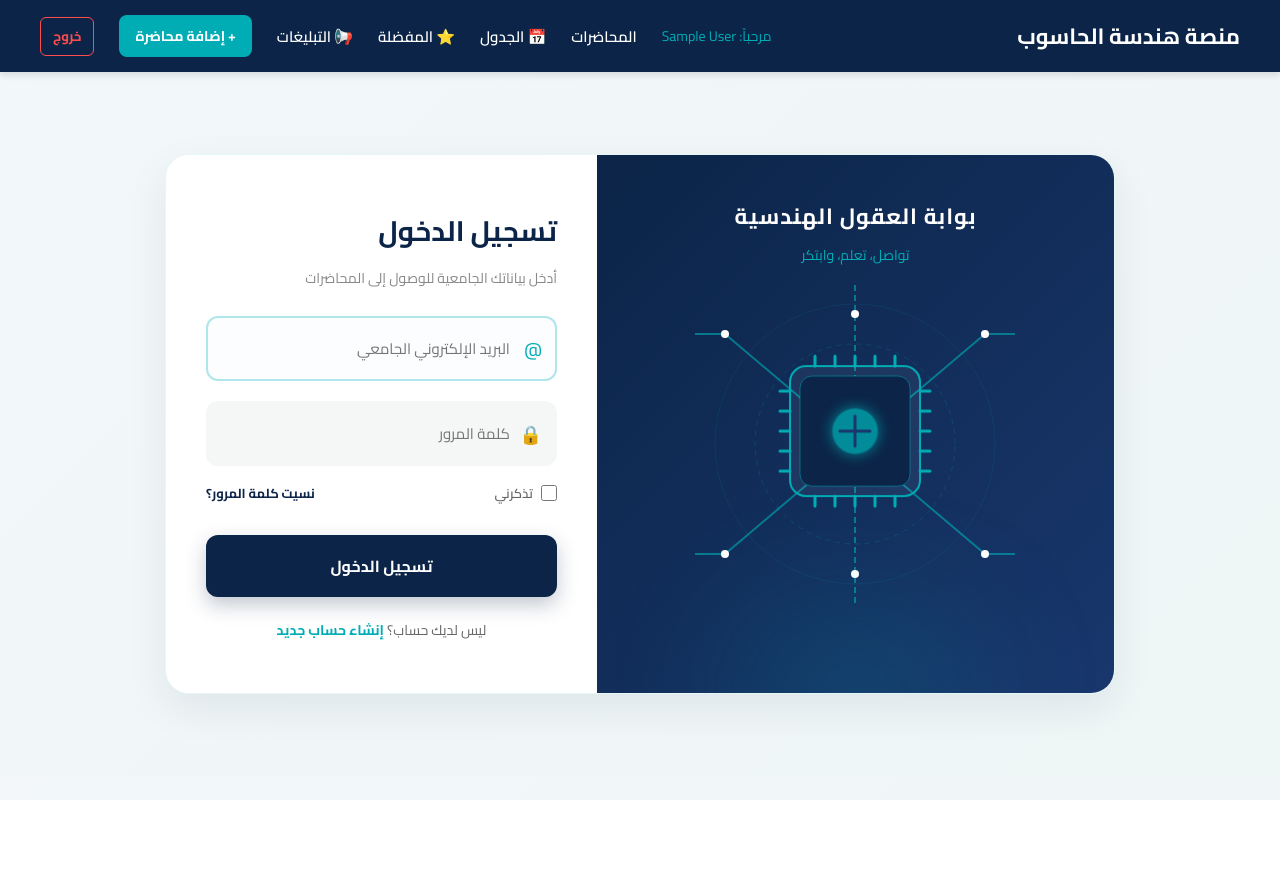
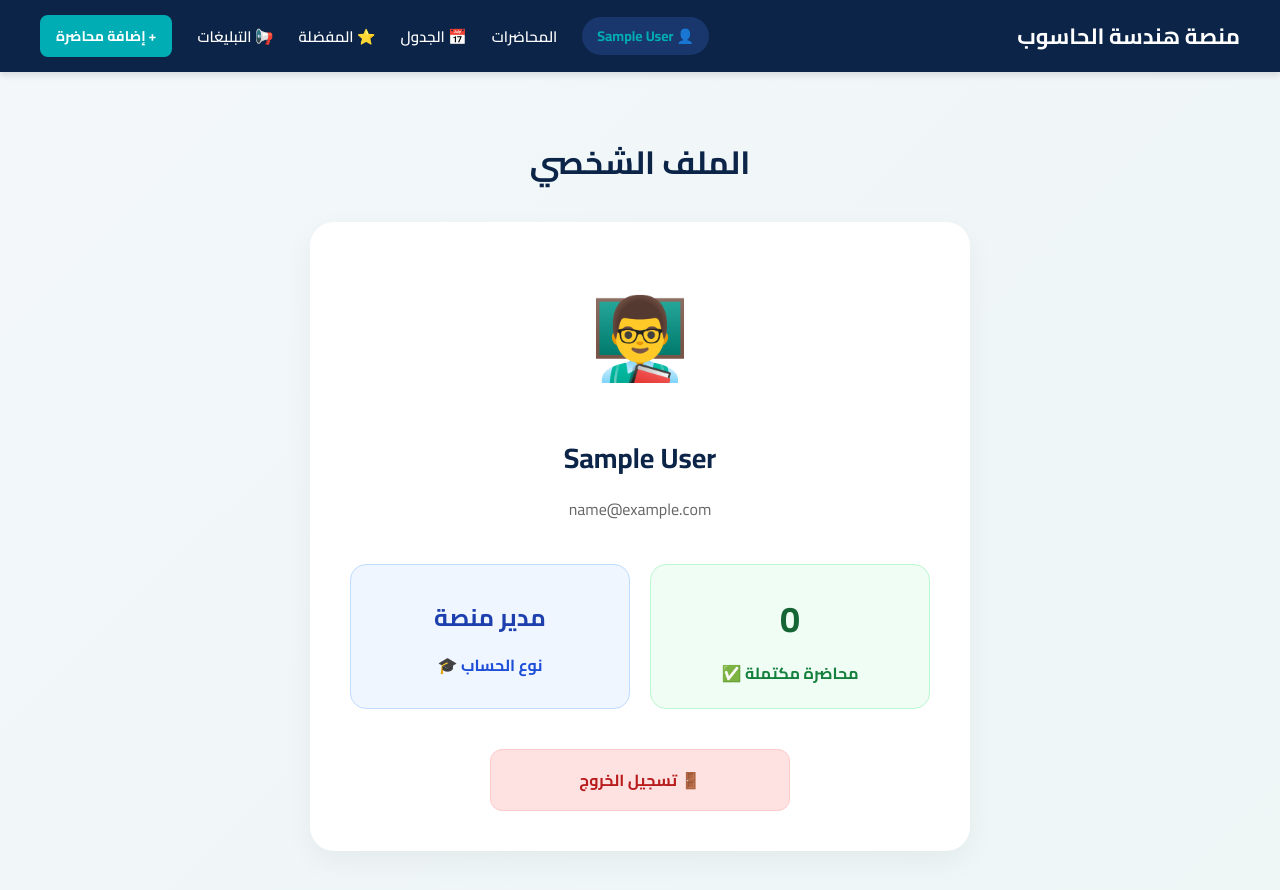
Before and after one commit to tahawaleed177-ops/edu-platform-frontend, a React (Vite) app: page /profile in a window 1280 px wide. Before the commit this address led to /. Shown: the top 890 px of the page. Before the commit the page ends 800 px from the top, so only its background shows below. Built offline with nearby package versions, Linux system fonts and the light colour scheme; no server answers; sample sign-in values are in the browser's storage.

Commit message:
feat: add favorites page and update navbar

```diff
--- a/src/App.jsx
+++ b/src/App.jsx
@@ -12,6 +12,7 @@ import ProtectedRoute from './components/ProtectedRoute';
 import './App.css'; // تأكد من وجود هذا السطر
 import Favorites from './pages/Favorites';
 import Schedule from './pages/Schedule';
+import Profile from './pages/Profile';
 function App() {
   return (
     <AuthProvider>
@@ -25,6 +26,7 @@ function App() {
           <Route path="/forgot-password" element={<ForgotPassword />} />
           <Route path="/schedule" element={ <ProtectedRoute><Schedule /></ProtectedRoute> } />
           <Route path="/favorites" element={ <ProtectedRoute><Favorites /></ProtectedRoute> } />
+          <Route path="/profile" element={ <ProtectedRoute><Profile /></ProtectedRoute> } />
           {/* رابط التبليغات (محمي: للطلاب والأدمن فقط) */}
           <Route
             path="/announcements"
--- a/src/components/Navbar.jsx
+++ b/src/components/Navbar.jsx
@@ -1,15 +1,9 @@
 import React, { useContext } from 'react';
-import { Link, useNavigate } from 'react-router-dom';
+import { Link } from 'react-router-dom';
 import { AuthContext } from '../context/AuthContext';
 
 export default function Navbar() {
-    const { user, logout } = useContext(AuthContext);
-    const navigate = useNavigate();
-
-    const handleLogout = () => {
-        logout();
-        navigate('/'); // العودة لصفحة تسجيل الدخول
-    };
+    const { user } = useContext(AuthContext);
 
     return (
         <nav style={{
@@ -24,18 +18,25 @@ export default function Navbar() {
                     <Link to="/" style={{ color: 'white', textDecoration: 'none', fontSize: '15px', fontWeight: '600' }}>تسجيل الدخول</Link>
                 ) : (
                     <>
-                        <span style={{ color: '#00adb5', fontSize: '14px' }}>
-                            مرحباً: {user.name || user.full_name || user.email}
-                        </span>
+                        {/* === رابط الملف الشخصي الجديد (بدلاً من الترحيب العادي) === */}
+                        <Link to="/profile" style={{
+                            display: 'flex', alignItems: 'center', gap: '8px',
+                            background: '#19376D', padding: '6px 15px', borderRadius: '20px',
+                            color: '#00adb5', textDecoration: 'none', fontSize: '14px', fontWeight: 'bold',
+                            transition: '0.2s'
+                        }}
+                        onMouseOver={(e) => e.currentTarget.style.background = '#112b59'}
+                        onMouseOut={(e) => e.currentTarget.style.background = '#19376D'}
+                        >
+                            👤 {user.name || user.full_name || 'حسابي'}
+                        </Link>
 
                         <Link to="/dashboard" style={{ color: 'white', textDecoration: 'none', fontSize: '15px', fontWeight: '600' }}>المحاضرات</Link>
 
-                        {/* === رابط الجدول الدراسي === */}
                         <Link to="/schedule" style={{ color: 'white', textDecoration: 'none', fontSize: '15px', fontWeight: '600' }}>
                             📅 الجدول
                         </Link>
 
-                        {/* === رابط المفضلة الجديد === */}
                         <Link to="/favorites" style={{ color: 'white', textDecoration: 'none', fontSize: '15px', fontWeight: '600' }}>
                             ⭐ المفضلة
                         </Link>
@@ -56,10 +57,7 @@ export default function Navbar() {
                             </Link>
                         )}
 
-                        <button onClick={handleLogout} style={{
-                            background: 'transparent', border: '1px solid #ff4d4d', color: '#ff4d4d',
-                            padding: '6px 12px', borderRadius: '6px', cursor: 'pointer', fontWeight: 'bold'
-                        }}>خروج</button>
+                        {/* تم حذف زر تسجيل الخروج من هنا لأنه أصبح داخل صفحة الملف الشخصي */}
                     </>
                 )}
             </div>
--- /dev/null
+++ b/src/pages/Profile.jsx
@@ -0,0 +1,76 @@
+import React, { useContext, useEffect, useState } from 'react';
+import axios from 'axios';
+import { AuthContext } from '../context/AuthContext';
+
+export default function Profile() {
+    const { user, logout } = useContext(AuthContext);
+    const [completedCount, setCompletedCount] = useState(0);
+
+    // جلب عدد المحاضرات المكتملة لعرضها في الإحصائيات
+    useEffect(() => {
+        const fetchStats = async () => {
+            try {
+                const token = localStorage.getItem('token');
+                if (!token) return;
+                const res = await axios.get('https://edu-platform-backend-alpha.vercel.app/api/progress', {
+                    headers: { Authorization: `Bearer ${token}` }
+                });
+                if (res.data.success) {
+                    setCompletedCount(res.data.completed.length);
+                }
+            } catch (error) {
+                console.error('Error fetching stats:', error);
+            }
+        };
+        fetchStats();
+    }, []);
+
+    if (!user) return <div style={{textAlign: 'center', padding: '50px', color: '#00adb5'}}>جاري التحميل...</div>;
+
+    return (
+        <div style={{ maxWidth: '700px', margin: '40px auto', padding: '20px', minHeight: '80vh' }}>
+            <div style={{ textAlign: 'center', marginBottom: '30px' }}>
+                <h2 style={{ color: '#0B2447', fontSize: '32px', fontWeight: '900', margin: '0 0 10px 0' }}>الملف الشخصي</h2>
+            </div>
+
+            <div style={{ background: 'white', borderRadius: '24px', padding: '40px', boxShadow: '0 10px 30px rgba(0,0,0,0.05)', textAlign: 'center' }}>
+                <div style={{ fontSize: '80px', marginBottom: '20px' }}>
+                    {user.isAdmin ? '👨‍🏫' : '👨‍💻'}
+                </div>
+
+                <h2 style={{ color: '#0B2447', fontSize: '28px', margin: '0 0 10px 0' }}>
+                    {user.name || user.full_name || 'طالب هندسة'}
+                </h2>
+                <p style={{ color: '#666', fontSize: '16px', marginBottom: '40px' }}>{user.email}</p>
+
+                {/* === قسم الإحصائيات === */}
+                <div style={{ display: 'flex', justifyContent: 'center', gap: '20px', marginBottom: '40px', flexWrap: 'wrap' }}>
+                    <div style={{ background: '#f0fdf4', border: '1px solid #bbf7d0', padding: '20px', borderRadius: '16px', flex: '1', minWidth: '150px' }}>
+                        <h3 style={{ margin: 0, color: '#166534', fontSize: '36px' }}>{completedCount}</h3>
+                        <p style={{ margin: '5px 0 0 0', color: '#15803d', fontWeight: 'bold' }}>محاضرة مكتملة ✅</p>
+                    </div>
+
+                    <div style={{ background: '#eff6ff', border: '1px solid #bfdbfe', padding: '20px', borderRadius: '16px', flex: '1', minWidth: '150px' }}>
+                        <h3 style={{ margin: 0, color: '#1e40af', fontSize: '24px', paddingTop: '10px' }}>
+                            {user.isAdmin ? 'مدير منصة' : 'طالب مرحلة 2'}
+                        </h3>
+                        <p style={{ margin: '10px 0 0 0', color: '#1d4ed8', fontWeight: 'bold' }}>نوع الحساب 🎓</p>
+                    </div>
+                </div>
+
+                <button
+                    onClick={logout}
+                    style={{
+                        background: '#fee2e2', color: '#b91c1c', border: '1px solid #fecaca',
+                        padding: '15px 30px', borderRadius: '12px', fontSize: '16px', fontWeight: 'bold',
+                        cursor: 'pointer', transition: '0.2s', width: '100%', maxWidth: '300px'
+                    }}
+                    onMouseOver={(e) => e.target.style.background = '#fecaca'}
+                    onMouseOut={(e) => e.target.style.background = '#fee2e2'}
+                >
+                    🚪 تسجيل الخروج
+                </button>
+            </div>
+        </div>
+    );
+}
```
